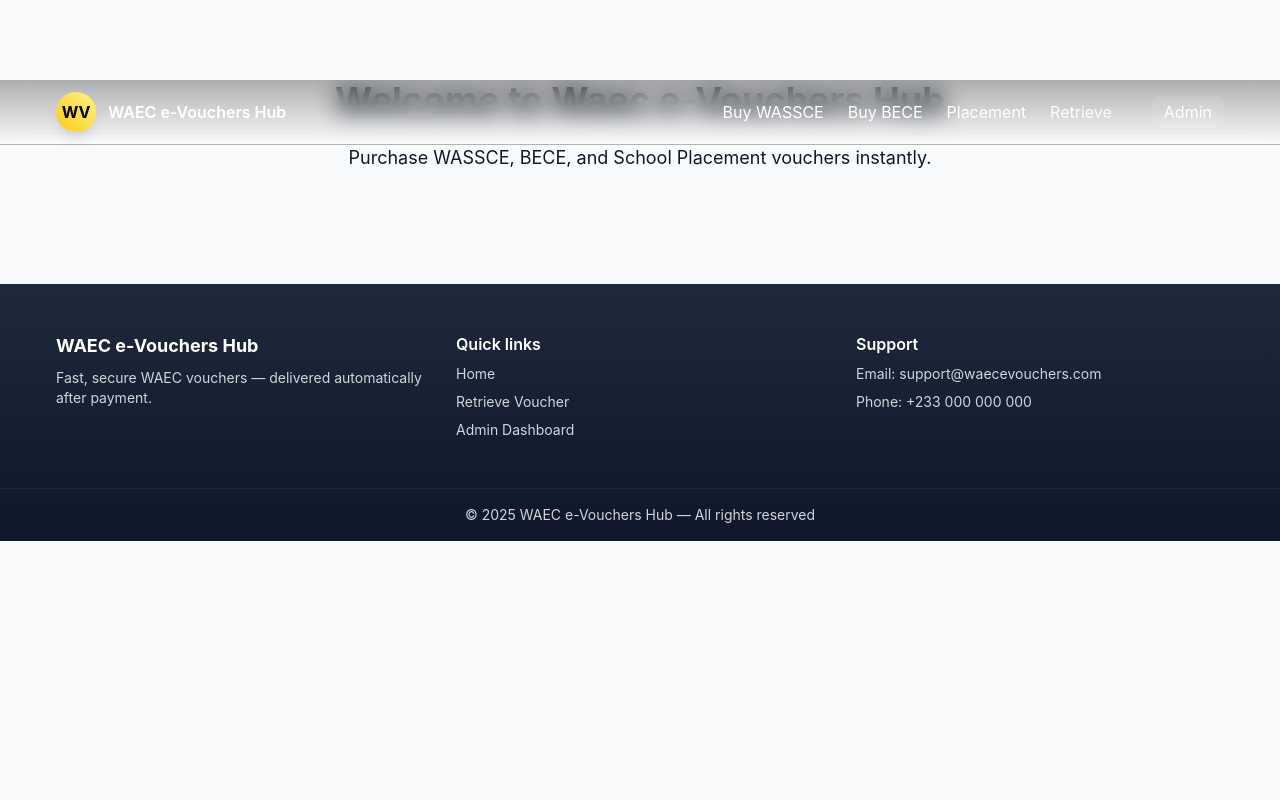
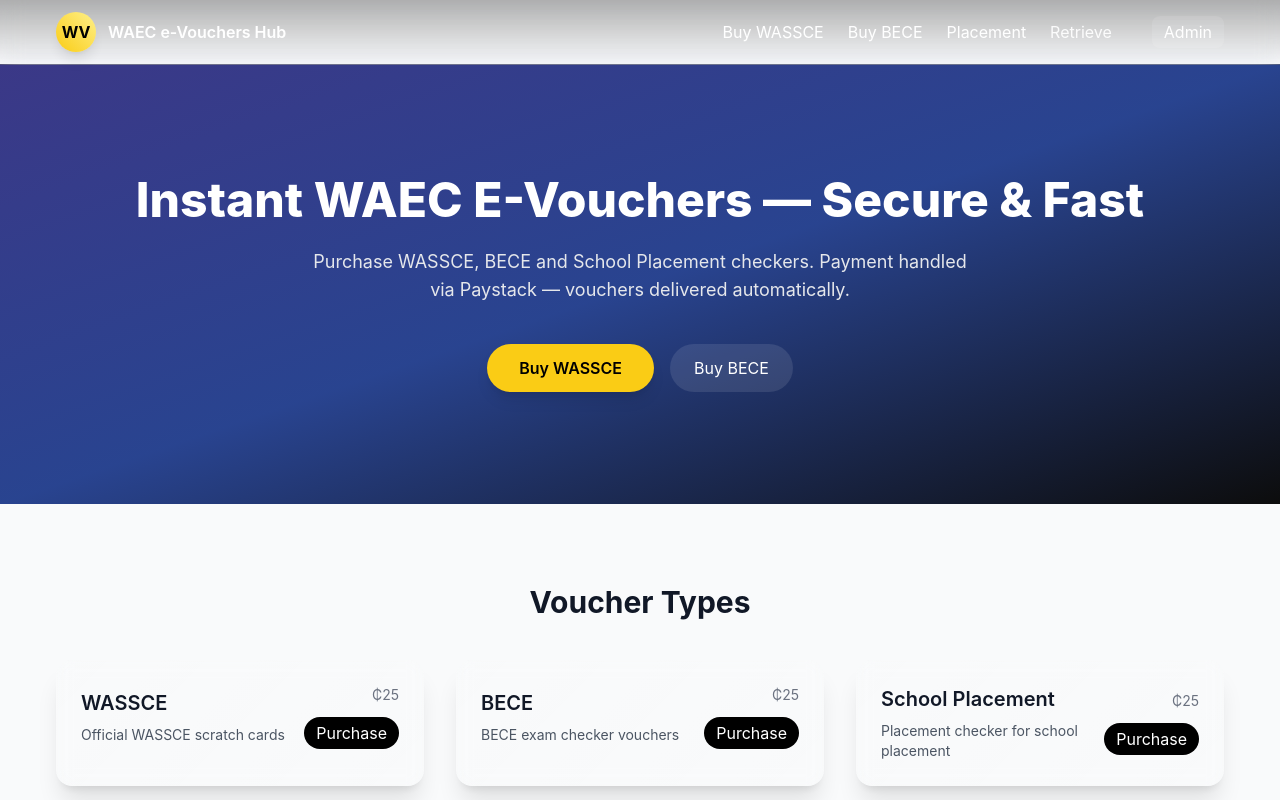
Before and after one commit to authenticcheckers/waecvoucherpfront, a Next.js app: page / in a window 1280 px wide. Shown: the top 800 px of the page. Built offline with nearby package versions, Linux system fonts and the light colour scheme.

Commit message:
Update page.tsx

```diff
--- a/app/page.tsx
+++ b/app/page.tsx
@@ -1,5 +1,4 @@
 "use client";
-
 import Navbar from "./components/Navbar";
 import Footer from "./components/Footer";
 import { motion } from "framer-motion";
@@ -8,25 +7,53 @@ export default function Home() {
   return (
     <>
       <Navbar />
-      <main className="max-w-4xl mx-auto text-center mt-20">
-        <motion.h1
-          initial={{ opacity: 0, y: -50 }}
-          animate={{ opacity: 1, y: 0 }}
-          transition={{ duration: 1 }}
-          className="text-4xl font-bold mb-6"
-        >
-          Welcome to Waec e-Vouchers Hub
-        </motion.h1>
+      {/* spacer for fixed navbar */}
+      <div className="h-16"></div>
 
-        <motion.p
-          initial={{ opacity: 0 }}
-          animate={{ opacity: 1 }}
-          transition={{ delay: 0.5 }}
-          className="text-lg"
-        >
-          Purchase WASSCE, BECE, and School Placement vouchers instantly.
-        </motion.p>
-      </main>
+      <section className="relative overflow-hidden py-28">
+        <div className="absolute inset-0 bg-gradient-to-br from-indigo-900 via-blue-900 to-black opacity-95" />
+        <div className="container-max relative z-10 text-center text-white">
+          <motion.h1 initial={{ y: 30, opacity: 0 }} animate={{ y: 0, opacity: 1 }} transition={{ duration: 0.9 }} className="text-5xl font-extrabold">
+            Instant WAEC E-Vouchers — Secure & Fast
+          </motion.h1>
+
+          <motion.p initial={{ opacity: 0 }} animate={{ opacity: 1 }} transition={{ delay: 0.25 }} className="mt-6 text-lg max-w-2xl mx-auto text-gray-200">
+            Purchase WASSCE, BECE and School Placement checkers. Payment handled via Paystack — vouchers delivered automatically.
+          </motion.p>
+
+          <motion.div initial={{ scale: 0.98, opacity: 0 }} animate={{ scale: 1, opacity: 1 }} transition={{ delay: 0.45 }} className="mt-10 flex items-center justify-center gap-4">
+            <a href="/purchase/wassce" className="px-8 py-3 rounded-full bg-yellow-400 text-black font-semibold shadow-lg">Buy WASSCE</a>
+            <a href="/purchase/bece" className="px-6 py-3 rounded-full bg-white/10 text-white">Buy BECE</a>
+          </motion.div>
+        </div>
+      </section>
+
+      <section className="py-20 bg-gray-50">
+        <div className="container-max">
+          <h2 className="text-3xl font-bold text-center mb-10">Voucher Types</h2>
+          <div className="grid gap-8 grid-cols-1 md:grid-cols-3">
+            {[
+              { title: "WASSCE", desc: "Official WASSCE scratch cards", href: "/purchase/wassce" },
+              { title: "BECE", desc: "BECE exam checker vouchers", href: "/purchase/bece" },
+              { title: "School Placement", desc: "Placement checker for school placement", href: "/purchase/school-placement" }
+            ].map((v, i) => (
+              <motion.a key={v.title} href={v.href} initial={{ y: 20, opacity: 0 }} animate={{ y: 0, opacity: 1 }} transition={{ delay: i * 0.12 }} className="glass p-6 rounded-2xl shadow-xl hover:-translate-y-2 transition">
+                <div className="flex items-center justify-between">
+                  <div>
+                    <h3 className="text-xl font-semibold">{v.title}</h3>
+                    <p className="text-sm text-gray-600 mt-2">{v.desc}</p>
+                  </div>
+                  <div className="text-right">
+                    <div className="text-sm text-gray-500">₵25</div>
+                    <div className="mt-3 px-3 py-1 bg-black text-white rounded-full">Purchase</div>
+                  </div>
+                </div>
+              </motion.a>
+            ))}
+          </div>
+        </div>
+      </section>
+
       <Footer />
     </>
   );
```
